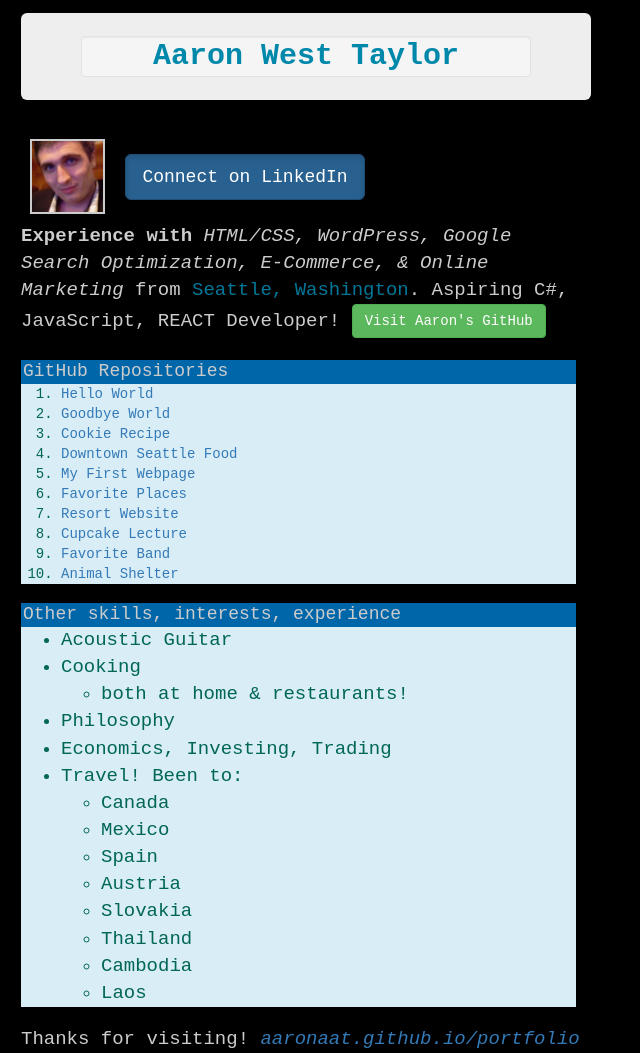
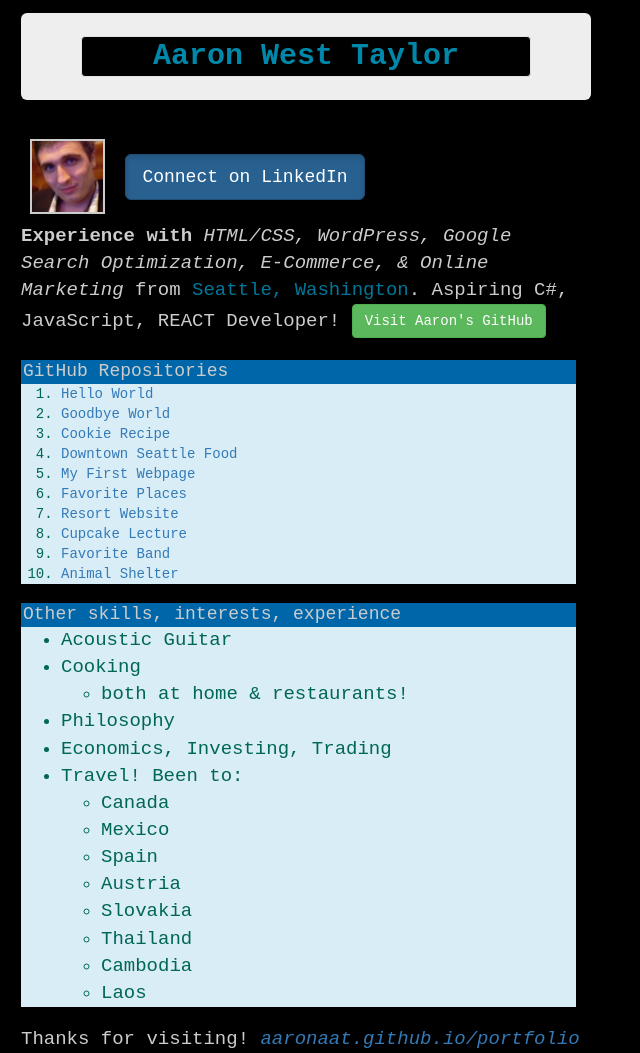
Before and after one commit to aaronaat/portfolio, a plain HTML site: page index.html in a window 1280 px wide. Shown: the whole page, without its empty margins (0-640 px from the left). Drawn offline with Linux system fonts and the light colour scheme.

Commit message:
Update styles.css

```diff
--- a/css/styles.css
+++ b/css/styles.css
@@ -64,3 +64,7 @@ img.me {
 ol {
   font-size:14px;
 }
+
+.well {
+  background-color:#000;
+}
```
